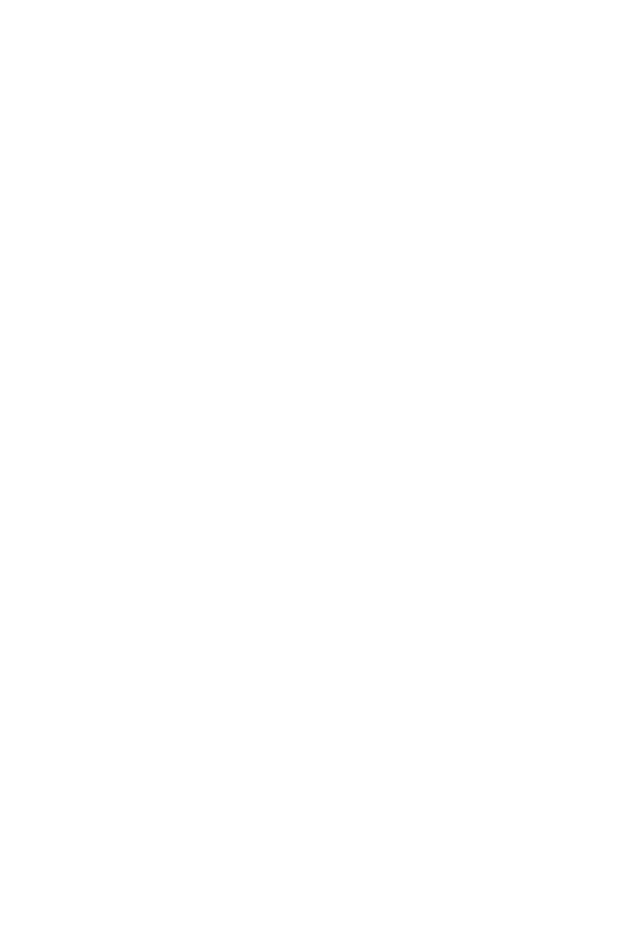
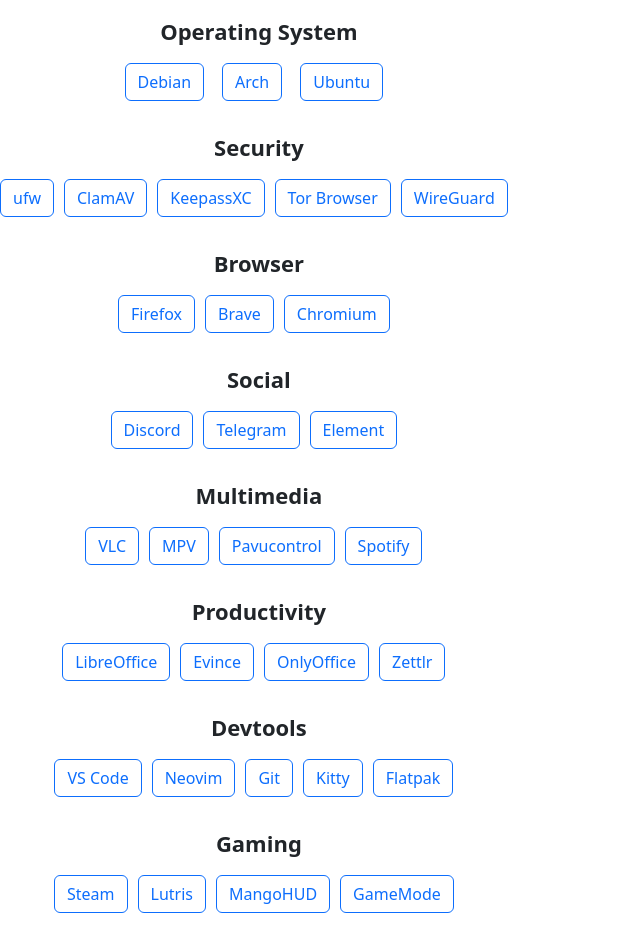
Before and after one commit to Iantaw/BuildMyDistro, a React (Vite) app in the folder BuildMyDistro/: page / in a window 1280 px wide. Shown: the part 180-1123 px from the top of the page, without its empty margins (0-640 px from the left). Before the commit the page ends 800 px from the top, so only its background shows below. Built offline with nearby package versions, Linux system fonts and the light colour scheme.

Commit message:
Added All buttons and descriptions

```diff
--- a/BuildMyDistro/package.json
+++ b/BuildMyDistro/package.json
@@ -10,6 +10,7 @@
     "preview": "vite preview"
   },
   "dependencies": {
+    "hono": "^4.8.5",
     "react": "^19.1.0",
     "react-dom": "^19.1.0"
   },
--- a/BuildMyDistro/src/App.css
+++ b/BuildMyDistro/src/App.css
@@ -1,10 +1,8 @@
 .animated-gradient-text {
-  position: absolute;
-  top: 50px;
-  left: 0px;
+  position: relative;
   width: 100%;
+  margin-top: 30px;
   text-align: center;
-  margin: 0;
   border-radius: 1.25rem;
   font-weight: 500;
   font-size: 50px;
@@ -61,11 +59,160 @@
   animation: gradient linear infinite;
 }
 
-.description {
+.title-description {
   font-size: 20px;
-  position: absolute;
-  top: 100px;
-  width: 100%;
+  position: relative;
+  margin-bottom: 60px;
   text-align: center;
   align-items: center;
 }
+
+.os-description {
+  font-size: 22px;
+  position: relative;
+  font-weight: bold;
+  text-align: center;
+  align-items: center;
+  margin-bottom: 15px;
+}
+
+.os-selector {
+  position: relative;
+  text-align: center;
+  align-items: center;
+  margin-bottom: 30px;
+}
+
+.security-description {
+  font-size: 22px;
+  position: relative;
+  font-weight: bold;
+  text-align: center;
+  align-items: center;
+  margin-bottom: 15px;
+}
+
+.security-selector {
+  position: relative;
+  text-align: center;
+  align-items: center;
+  gap: 10px;
+  flex-wrap: wrap;
+  margin-bottom: 30px;
+}
+
+.browser-description {
+  font-size: 22px;
+  position: relative;
+  font-weight: bold;
+  text-align: center;
+  align-items: center;
+  margin-bottom: 15px;
+}
+
+.browsers-selector {
+  position: relative;
+  text-align: center;
+  align-items: center;
+  margin-bottom: 30px;
+}
+
+.social-description {
+  font-size: 22px;
+  position: relative;
+  font-weight: bold;
+  text-align: center;
+  align-items: center;
+  margin-bottom: 15px;
+}
+
+.social-selector {
+  position: relative;
+  text-align: center;
+  align-items: center;
+  margin-bottom: 30px;
+}
+
+.hyprland-description {
+  font-size: 22px;
+  position: relative;
+  font-weight: bold;
+  text-align: center;
+  align-items: center;
+  margin-bottom: 15px;
+}
+
+.hyprland-customization-selector {
+  position: relative;
+  text-align: center;
+  align-items: center;
+  margin-bottom: 30px;
+}
+
+.multimedia-description {
+  font-size: 22px;
+  position: relative;
+  font-weight: bold;
+  text-align: center;
+  align-items: center;
+  margin-bottom: 15px;
+}
+
+.multimedia-selector {
+  position: relative;
+  text-align: center;
+  align-items: center;
+  margin-bottom: 30px;
+}
+
+.productivity-description {
+  font-size: 22px;
+  position: relative;
+  font-weight: bold;
+  text-align: center;
+  align-items: center;
+  margin-bottom: 15px;
+}
+
+.productivity-selector {
+  position: relative;
+  text-align: center;
+  align-items: center;
+  margin-bottom: 30px;
+}
+
+.devtools-description {
+  font-size: 22px;
+  position: relative;
+  font-weight: bold;
+  text-align: center;
+  align-items: center;
+  margin-bottom: 15px;
+}
+
+.devtools-selector {
+  position: relative;
+  text-align: center;
+  align-items: center;
+  margin-bottom: 30px;
+}
+
+.gaming-description {
+  font-size: 22px;
+  position: relative;
+  font-weight: bold;
+  text-align: center;
+  align-items: center;
+  margin-bottom: 15px;
+}
+
+.gaming-selector {
+  position: relative;
+  text-align: center;
+  align-items: center;
+  margin-bottom: 30px;
+}
+
+.btn {
+  margin-right: 10px;
+}
--- a/BuildMyDistro/src/App.tsx
+++ b/BuildMyDistro/src/App.tsx
@@ -1,7 +1,11 @@
 import './App.css'
 import GradientText from './GradientText.tsx'
+import { useState } from 'react';
 
 function App() {
+  const [selectedOS, setSelectedOS] = useState<string | undefined>(undefined);
+  const osOptions = ['Debian', 'Arch', 'Ubuntu'];
+
   return (
     <>
       <GradientText
@@ -12,7 +16,82 @@
       >
         BuildMyDistro
       </GradientText>
-      <p className='description'>A simple way to customize your own Distro!</p>
+      <p className='title-description'>A simple way to customize your own Distro!</p>
+      <p className='os-description'>Operating System</p>
+      <div className="os-selector d-flex justify-content-center gap-2">
+        {osOptions.map((os) => (
+          <button
+            key={os}
+            type="button"
+            className={`btn btn-outline-primary ${selectedOS === os ? 'active' : ''}`}
+            data-bs-toggle="button"
+            onClick={() => setSelectedOS(os)}
+          >
+            {os}
+          </button>
+        ))}
+      </div>
+      <p className='security-description'>Security</p>
+      <div className="security-selector">
+        <button type="button" className="btn btn-outline-primary" data-bs-toggle="button">ufw</button>
+        <button type="button" className="btn btn-outline-primary" data-bs-toggle="button">ClamAV</button>
+        <button type="button" className="btn btn-outline-primary" data-bs-toggle="button">KeepassXC</button>
+        <button type="button" className="btn btn-outline-primary" data-bs-toggle="button">Tor Browser</button>
+        <button type="button" className="btn btn-outline-primary" data-bs-toggle="button">WireGuard</button>
+      </div>
+      <p className='browser-description'>Browser</p>
+      <div className="browsers-selector">
+        <button type="button" className="btn btn-outline-primary" data-bs-toggle="button">Firefox</button>
+        <button type="button" className="btn btn-outline-primary" data-bs-toggle="button">Brave</button>
+        <button type="button" className="btn btn-outline-primary" data-bs-toggle="button">Chromium</button>
+      </div>
+      <p className='social-description'>Social</p>
+      <div className="social-selector">
+        <button type="button" className="btn btn-outline-primary" data-bs-toggle="button">Discord</button>
+        <button type="button" className="btn btn-outline-primary" data-bs-toggle="button">Telegram</button>
+        <button type="button" className="btn btn-outline-primary" data-bs-toggle="button">Element</button>
+      </div>
+      {selectedOS === 'Arch' && (
+        <>
+          <p className='hyprland-description'>Hyprland Customization</p>
+          <div className="hyprland-customization-selector">
+            <button type="button" className="btn btn-outline-primary" data-bs-toggle="button">Hyprland</button>
+            <button type="button" className="btn btn-outline-primary" data-bs-toggle="button">Waybar, Wofi, Rofi</button>
+            <button type="button" className="btn btn-outline-primary" data-bs-toggle="button">Pywal</button>
+            <button type="button" className="btn btn-outline-primary" data-bs-toggle="button">Kitty</button>
+            <button type="button" className="btn btn-outline-primary" data-bs-toggle="button">LXAppearance</button>
+          </div>
+        </>
+      )}
+      <p className='multimedia-description'>Multimedia</p>
+      <div className="multimedia-selector">
+        <button type="button" className="btn btn-outline-primary" data-bs-toggle="button">VLC</button>
+        <button type="button" className="btn btn-outline-primary" data-bs-toggle="button">MPV</button>
+        <button type="button" className="btn btn-outline-primary" data-bs-toggle="button">Pavucontrol</button>
+        <button type="button" className="btn btn-outline-primary" data-bs-toggle="button">Spotify</button>
+      </div>
+      <p className='productivity-description'>Productivity</p>
+      <div className="productivity-selector">
+        <button type="button" className="btn btn-outline-primary" data-bs-toggle="button">LibreOffice</button>
+        <button type="button" className="btn btn-outline-primary" data-bs-toggle="button">Evince</button>
+        <button type="button" className="btn btn-outline-primary" data-bs-toggle="button">OnlyOffice</button>
+        <button type="button" className="btn btn-outline-primary" data-bs-toggle="button">Zettlr</button>
+      </div>
+      <p className='devtools-description'>Devtools</p>
+      <div className="devtools-selector">
+        <button type="button" className="btn btn-outline-primary" data-bs-toggle="button">VS Code</button>
+        <button type="button" className="btn btn-outline-primary" data-bs-toggle="button">Neovim</button>
+        <button type="button" className="btn btn-outline-primary" data-bs-toggle="button">Git</button>
+        <button type="button" className="btn btn-outline-primary" data-bs-toggle="button">Kitty</button>
+        <button type="button" className="btn btn-outline-primary" data-bs-toggle="button">Flatpak</button>
+      </div>
+      <p className='gaming-description'>Gaming</p>
+      <div className="gaming-selector">
+        <button type="button" className="btn btn-outline-primary" data-bs-toggle="button">Steam</button>
+        <button type="button" className="btn btn-outline-primary" data-bs-toggle="button">Lutris</button>
+        <button type="button" className="btn btn-outline-primary" data-bs-toggle="button">MangoHUD</button>
+        <button type="button" className="btn btn-outline-primary" data-bs-toggle="button">GameMode</button>
+      </div>
     </>
   )
 }
```
Also changed, not shown: 1 other file (tests, documents, lock files or other folders).
